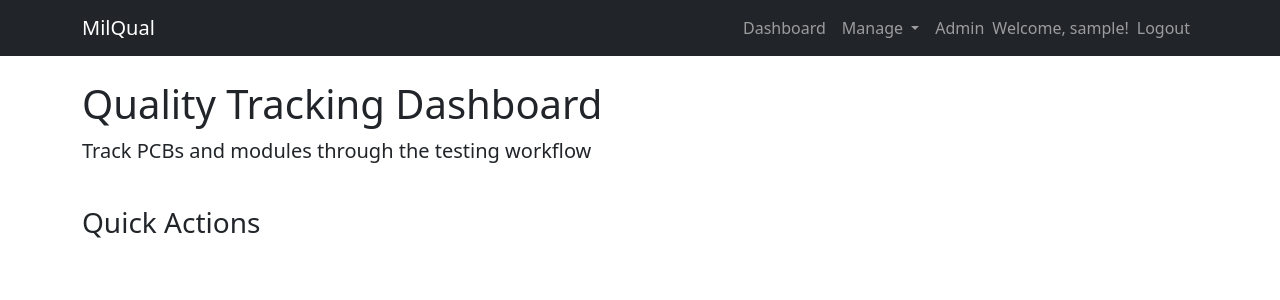
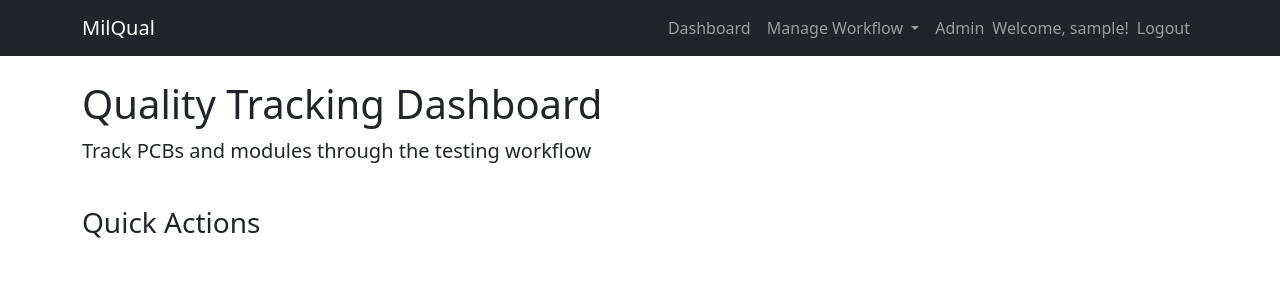
Before and after one commit to yhendricks/MilQual, a Django app: page / in a window 1280 px wide. Shown: the top 300 px of the page. Run offline with Django 4.2, Linux system fonts and the light colour scheme; the visitor is signed in with stand-in values (Sample User, id 1); parts of the project's set-up code (start-up, migrations or seed data) failed here and were passed over.

Commit message:
Rename Manage menu to Manage Workflow for better clarity

```diff
--- a/pcb_tracker/templates/base.html
+++ b/pcb_tracker/templates/base.html
@@ -24,12 +24,12 @@
                         {% endif %}
                     {% endfor %}
 
-                    <!-- Manage Dropdown for all authenticated users -->
+                    <!-- Manage Workflow Dropdown for all authenticated users -->
                     <li class="nav-item dropdown">
-                        <a class="nav-link dropdown-toggle" href="#" id="manageDropdown" role="button" data-bs-toggle="dropdown" aria-expanded="false">
-                            Manage
+                        <a class="nav-link dropdown-toggle" href="#" id="manageWorkflowDropdown" role="button" data-bs-toggle="dropdown" aria-expanded="false">
+                            Manage Workflow
                         </a>
-                        <ul class="dropdown-menu" aria-labelledby="manageDropdown">
+                        <ul class="dropdown-menu" aria-labelledby="manageWorkflowDropdown">
                             <!-- Show all options to admin users -->
                             {% if user.is_staff %}
                                 <li><a class="dropdown-item" href="{% url 'pcb_type_create' %}">Create PCB Type</a></li>
```
